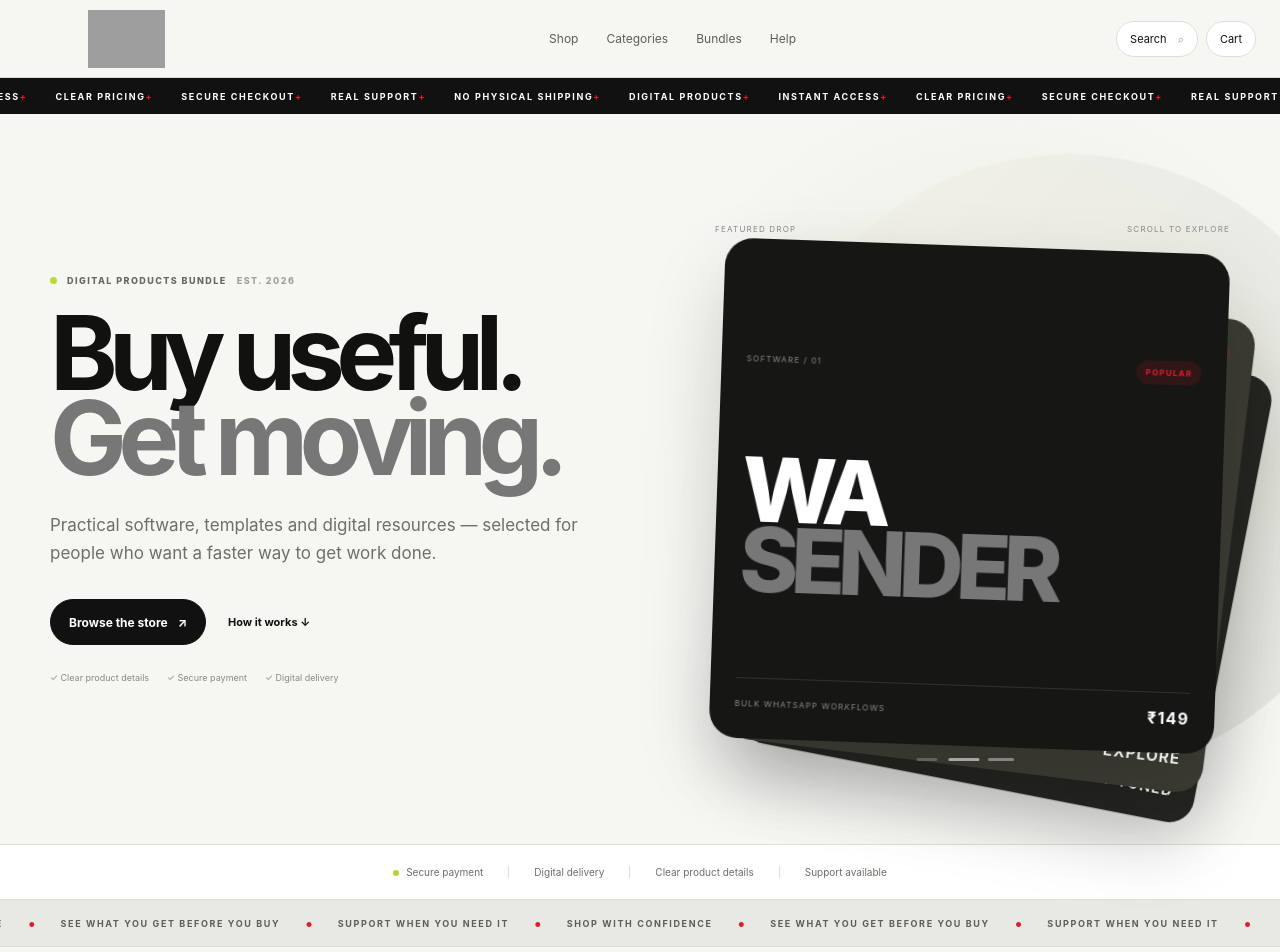
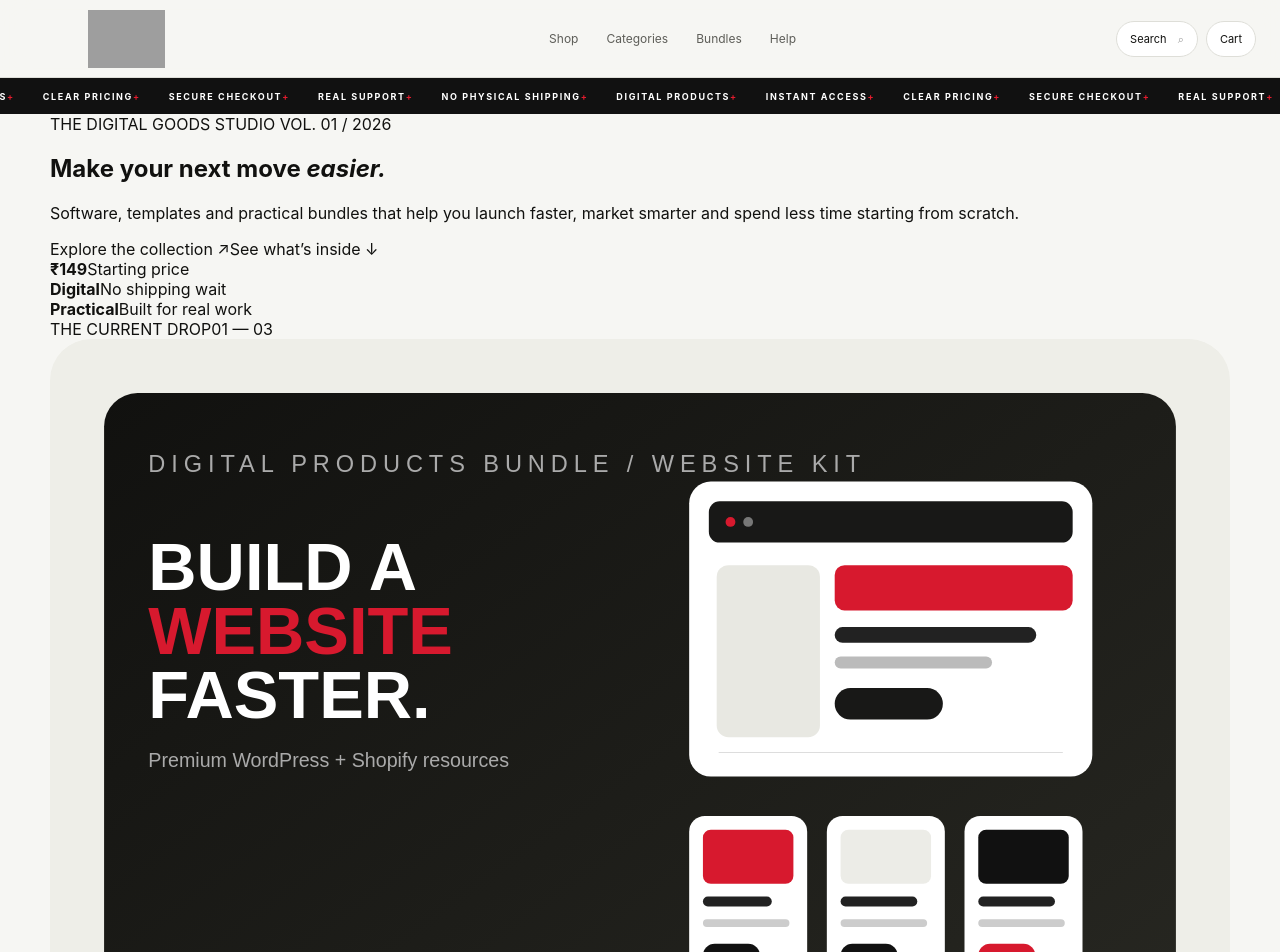
Before and after one commit to rohit-kumar-seo-repo/digital_products_bundle, a Next.js app: page / in a window 1280 px wide. Shown: the top 952 px of the page. Built offline with nearby package versions, Linux system fonts and the light colour scheme; grey boxes are pictures that could not be loaded.

Commit message:
Deploy immersive digital goods studio homepage

```diff
--- a/app/page.tsx
+++ b/app/page.tsx
@@ -3,14 +3,29 @@ import {products,categories} from "@/lib/products";
 import {ProductCard,TrustStrip} from "@/components/store";
 import {Reveal} from "@/components/motion";
 const tickerItems=["DIGITAL PRODUCTS","INSTANT ACCESS","CLEAR PRICING","SECURE CHECKOUT","REAL SUPPORT","NO PHYSICAL SHIPPING"];
-export default function Home(){const featured=products.slice(0,4);return <main className="homeV2">
+export default function Home(){const featured=products;return <main className="homeV2">
 <div className="topMarquee"><div className="marqueeTrack">{[...tickerItems,...tickerItems].map((x,i)=><span key={i}>{x}<b>+</b></span>)}</div></div>
-<section className="heroV2"><div className="heroGridGlow"/><div className="container heroV2Inner"><Reveal className="heroV2Copy"><div className="heroKicker"><span className="pulseDot"/> DIGITAL PRODUCTS BUNDLE <span>EST. 2026</span></div><h1>Buy useful.<br/><em>Get moving.</em></h1><p>Practical software, templates and digital resources — selected for people who want a faster way to get work done.</p><div className="heroV2Actions"><Link className="button buttonDark magneticV2" href="/products">Browse the store <span>↗</span></Link><Link className="heroSecondary" href="#how-it-works">How it works <span>↓</span></Link></div><div className="heroMiniTrust"><span>✓ Clear product details</span><span>✓ Secure payment</span><span>✓ Digital delivery</span></div></Reveal>
-<Reveal className="heroReelWrap" delay={120}><div className="reelTop"><span>FEATURED DROP</span><span>SCROLL TO EXPLORE</span></div><div className="heroReel">
-<Link href="/products/wa-sender" className="reelCard reelOne"><div className="reelNoise"/><div className="reelCardHead"><span>SOFTWARE / 01</span><b>POPULAR</b></div><div className="reelWord">WA<br/><i>SENDER</i></div><div className="reelCardFoot"><span>Bulk WhatsApp workflows</span><strong>₹149</strong></div></Link>
-<Link href="/products/digital-website-bundle" className="reelCard reelTwo"><div className="reelCardHead"><span>BUNDLE / 02</span><b>NEW</b></div><div className="reelWord">WEB<br/><i>BUNDLE</i></div><div className="reelCardFoot"><span>Templates + resources</span><strong>Explore</strong></div></Link>
-<div className="reelCard reelThree"><div className="reelCardHead"><span>RESOURCES / 03</span><b>SOON</b></div><div className="reelWord">MORE<br/><i>COMING</i></div><div className="reelCardFoot"><span>New digital drops</span><strong>Stay tuned</strong></div></div></div><div className="reelProgress"><span/><span/><span/></div></Reveal></div></section>
-<TrustStrip/><section className="trustMarquee"><div className="trustMarqueeTrack"><span>SHOP WITH CONFIDENCE</span><b>•</b><span>SEE WHAT YOU GET BEFORE YOU BUY</span><b>•</b><span>SUPPORT WHEN YOU NEED IT</span><b>•</b><span>SHOP WITH CONFIDENCE</span><b>•</b><span>SEE WHAT YOU GET BEFORE YOU BUY</span><b>•</b><span>SUPPORT WHEN YOU NEED IT</span><b>•</b></div></section>
+<section className="heroStudio">
+<div className="heroStudioAura" aria-hidden="true"/><div className="heroStudioGrid" aria-hidden="true"/>
+<div className="container heroStudioInner">
+<Reveal className="heroStudioCopy">
+<div className="studioEyebrow"><span className="studioLiveDot"/> THE DIGITAL GOODS STUDIO <span className="studioEdition">VOL. 01 / 2026</span></div>
+<h1>Make your next move <em>easier.</em></h1>
+<p>Software, templates and practical bundles that help you launch faster, market smarter and spend less time starting from scratch.</p>
+<div className="heroStudioActions"><Link className="studioPrimary" href="/products">Explore the collection <span>↗</span></Link><Link className="studioTextLink" href="#featured">See what’s inside <span>↓</span></Link></div>
+<div className="studioProof"><div><strong>₹149</strong><span>Starting price</span></div><div><strong>Digital</strong><span>No shipping wait</span></div><div><strong>Practical</strong><span>Built for real work</span></div></div>
+</Reveal>
+<Reveal className="studioShowcase" delay={120}>
+<div className="studioCanvasTop"><span>THE CURRENT DROP</span><span>01 — 03</span></div>
+<Link href={"/products/"+products[1].slug} className="studioFeatureProduct">
+<div className="studioFeatureArt"><div className="studioFeatureGlow"/>{products[1].image ? <img src={products[1].image} alt="" /> : <span>{products[1].imageLabel}</span>}<span className="studioFeatureStamp">THE<br/>STARTER<br/>STACK</span></div>
+<div className="studioFeatureInfo"><div><span>{products[1].category}</span><strong>{products[1].name}</strong></div><b>{products[1].pricing?.[0]?.price} <i>↗</i></b></div>
+</Link>
+<Link href={"/products/"+products[0].slug} className="studioFloatCard studioFloatOne"><span className="studioFloatIndex">01 / SOFTWARE</span><div className="studioFloatThumb">{products[0].image ? <img src={products[0].image} alt="" /> : <b>{products[0].imageLabel}</b>}</div><div className="studioFloatDetails"><strong>{products[0].name}</strong><span>{products[0].pricing?.[0]?.price} · Start here</span></div><b className="studioFloatArrow">↗</b></Link>
+<Link href={"/products/"+products[2].slug} className="studioFloatCard studioFloatTwo"><span className="studioFloatIndex">03 / CREATIVE</span><div className="studioFloatThumb">{products[2].image ? <img src={products[2].image} alt="" /> : <b>{products[2].imageLabel}</b>}</div><div className="studioFloatDetails"><strong>Social Media Kit</strong><span>{products[2].pricing?.[0]?.price} · 12 templates</span></div><b className="studioFloatArrow">↗</b></Link>
+<div className="studioCanvasFoot"><span>CURATED TOOLS FOR YOUR NEXT STEP</span><span>MOVE FROM IDEA TO DONE <b>↗</b></span></div>
+</Reveal></div></section>
+<TrustStrip/><section className="catalogPulse container" aria-label="Store catalog overview"><div className="catalogPulseIntro"><span className="eyebrow">THE CURRENT COLLECTION</span><h2>Find your next <em>useful tool.</em></h2><p>Browse the full live catalog—software and bundles with clear pricing and digital delivery details.</p></div><div className="catalogPulseStats"><div><strong>{products.length.toString().padStart(2,"0")}</strong><span>Live products</span></div><div><strong>03</strong><span>Product categories</span></div><div><strong>01</strong><span>Simple checkout</span></div></div></section><section className="trustMarquee"><div className="trustMarqueeTrack"><span>SHOP WITH CONFIDENCE</span><b>•</b><span>SEE WHAT YOU GET BEFORE YOU BUY</span><b>•</b><span>SUPPORT WHEN YOU NEED IT</span><b>•</b><span>SHOP WITH CONFIDENCE</span><b>•</b><span>SEE WHAT YOU GET BEFORE YOU BUY</span><b>•</b><span>SUPPORT WHEN YOU NEED IT</span><b>•</b></div></section>
 <section className="section homeCollection container" id="featured"><Reveal className="v2SectionHead"><div><span className="eyebrow">CURATED DIGITAL GOODS</span><h2>Small catalog.<br/><em>Useful products.</em></h2></div><p>We keep the storefront focused so you can understand the product before you reach checkout.</p><Link className="button buttonGhost" href="/products">View all products <span>↗</span></Link></Reveal><div className="v2ProductGrid">{featured.map((p,i)=><Reveal key={p.slug} delay={i*90}><ProductCard product={p} index={i}/></Reveal>)}</div></section>
 <section className="categoryScroller" id="categories"><div className="container"><Reveal className="v2SectionHead categoryHead"><div><span className="eyebrow">FIND YOUR SHORTCUT</span><h2>Shop by<br/><em>what you need.</em></h2></div><p>From software to templates, choose the type of digital product that fits the job.</p></Reveal><div className="categoryScrollerTrack">{categories.map((c,i)=><Link className="categoryTile" href={"/products#category-"+c.slug} key={c.slug}><span>0{i+1}</span><strong>{c.name}</strong><small>{c.description}</small><b>Explore ↗</b></Link>)}<div className="categoryTile categoryTileSoon"><span>+</span><strong>More drops</strong><small>New tools and resources will be added as the catalog grows.</small><b>Coming soon</b></div></div></div></section>
 <section className="trustStory container"><Reveal className="trustStoryIntro"><span className="eyebrow">WHY THIS STORE EXISTS</span><h2>No mystery.<br/><em>No unnecessary friction.</em></h2></Reveal><div className="trustStoryGrid"><Reveal className="trustFeature" delay={60}><span>01</span><strong>Know what you're buying</strong><p>Product pages explain the format, pricing, delivery method and support details before you pay.</p></Reveal><Reveal className="trustFeature" delay={120}><span>02</span><strong>Pay through the configured checkout</strong><p>Your order is created first, then you continue to the payment provider. Payment confirmation is handled separately from the browser redirect.</p></Reveal><Reveal className="trustFeature" delay={180}><span>03</span><strong>Get digital access</strong><p>Once payment is confirmed, the order can move into its delivery flow without physical shipping or waiting for a courier.</p></Reveal></div></section>
```
